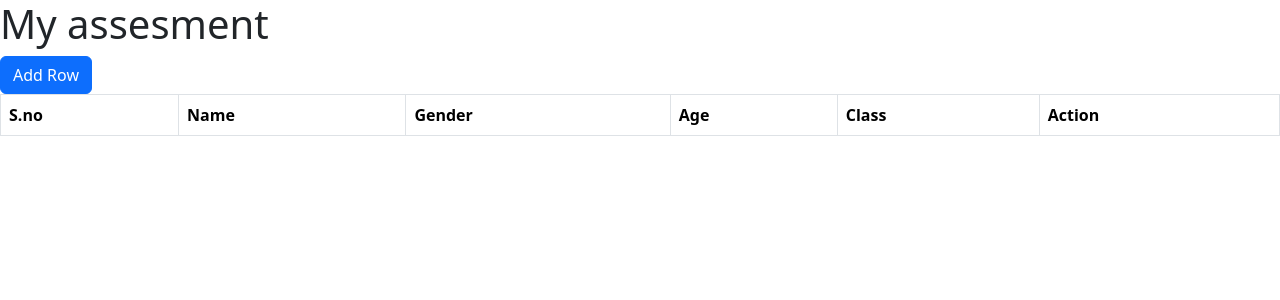
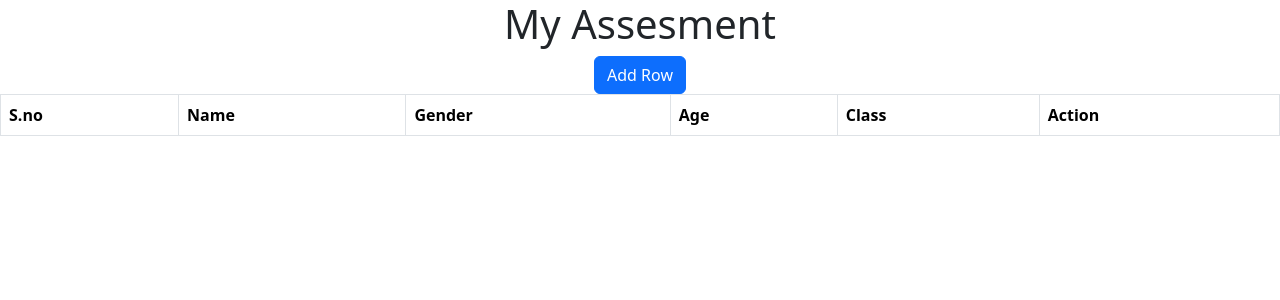
Before and after one commit to mdisrar786/populate, a React (Create React App) app: page / in a window 1280 px wide. Shown: the top 300 px of the page. Built offline with nearby package versions, Linux system fonts and the light colour scheme.

Commit message:
second change

```diff
--- a/package.json
+++ b/package.json
@@ -10,6 +10,7 @@
     "react": "^18.2.0",
     "react-bootstrap": "^2.10.0",
     "react-dom": "^18.2.0",
+    "react-icon": "^1.0.0",
     "react-scripts": "5.0.1",
     "web-vitals": "^2.1.4"
   },
--- a/src/App.js
+++ b/src/App.js
@@ -4,7 +4,7 @@ import DataTable from './DataTable';
 function App() {
   return (
     <div className="App">
-      <h1>My assesment</h1>
+      <h1 className='text-center'>My Assesment</h1>
    <DataTable/>
     </div>
   );
--- a/src/DataTable.js
+++ b/src/DataTable.js
@@ -1,13 +1,14 @@
-// DataTable.js
+
 
 import React, { useState } from 'react';
 import { Table, Button, Modal, Form, Alert } from 'react-bootstrap';
 
+
+
 const DataTable = () => {
   const [showModal, setShowModal] = useState(false);
   const [data, setData] = useState([
-    // { id: 1, name: 'John Doe', gender: 'Male', age: 25, class: 'I' },
-    // { id: 2, name: 'Jane Doe', gender: 'Female', age: 28, class: 'II' },
+    // { id: 1, name: 'John Doe', gender: 'Male', age: 25, class: 'I' }
     // // Add more initial data or fetch data from APIs
   ]);
 
@@ -63,9 +64,11 @@ const DataTable = () => {
 
   return (
     <div>
-      <Button variant="primary" onClick={handleShow}>
+     <div className='d-flex align-item-center justify-content-center'>
+     <Button variant="primary" onClick={handleShow}>
         Add Row
       </Button>
+     </div>
 
       <Table striped bordered hover responsive>
         <thead>
```
Also changed, not shown: 1 other file (tests, documents, lock files or other folders).
